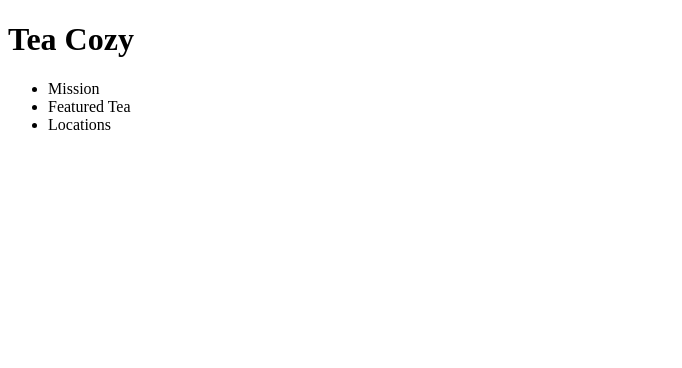
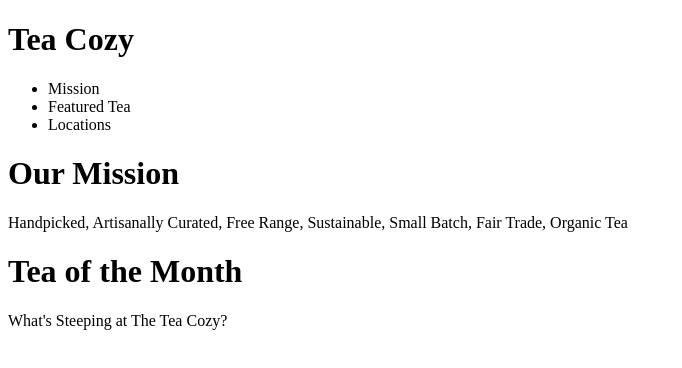
Before and after one commit to lam61/Tea_Cozy, a plain HTML site: page index.html in a window 1280 px wide. Shown: the whole page, without its empty margins (0-682 px from the left). Drawn offline with Linux system fonts and the light colour scheme.

Commit message:
Third commit - Intro

```diff
--- a/index.html
+++ b/index.html
@@ -15,8 +15,12 @@
       </ul>
     </div>
     <div class="intro">
+      <h1>Our Mission</h1>
+      <p>Handpicked, Artisanally Curated, Free Range, Sustainable, Small Batch, Fair Trade, Organic Tea</p>
     </div>
     <div class="teas">
+      <h1>Tea of the Month</h1>
+      <p>What's Steeping at The Tea Cozy?</p>
     </div>
     <div class="location">
     </div>
```
